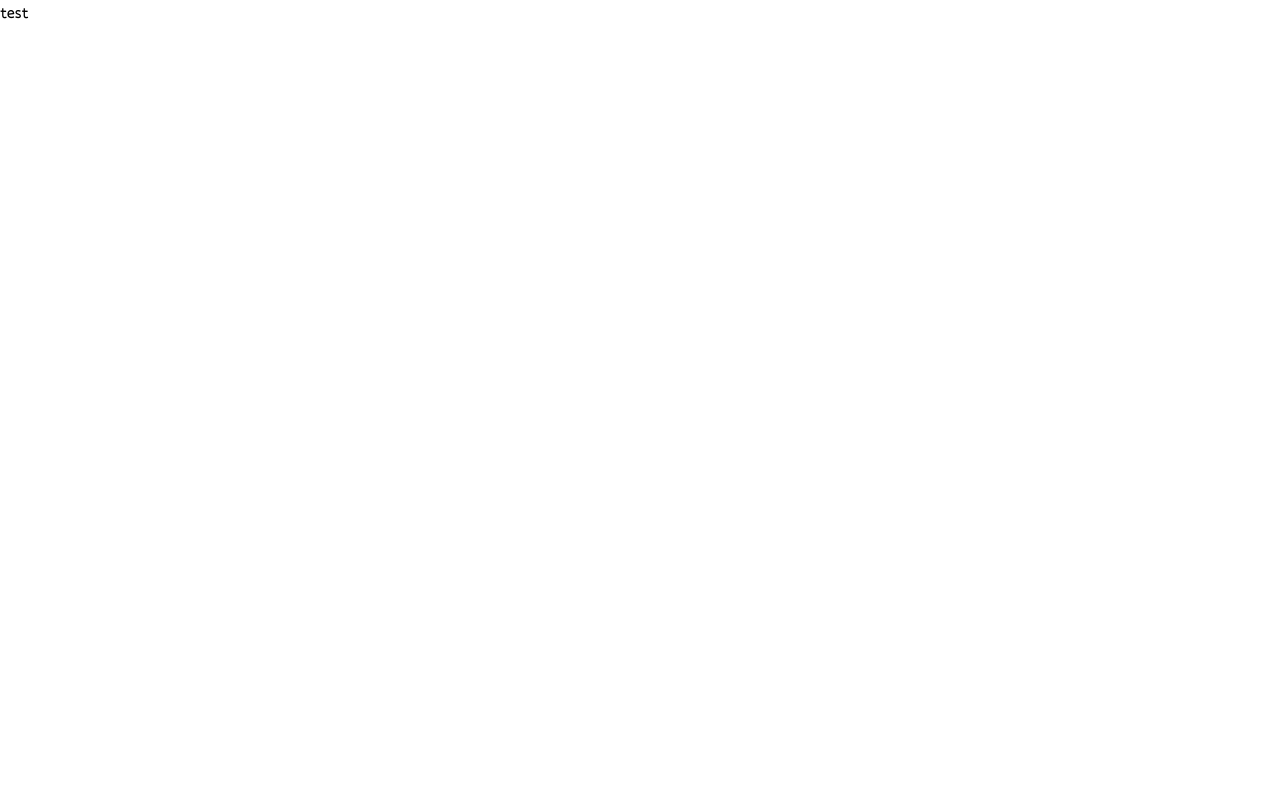
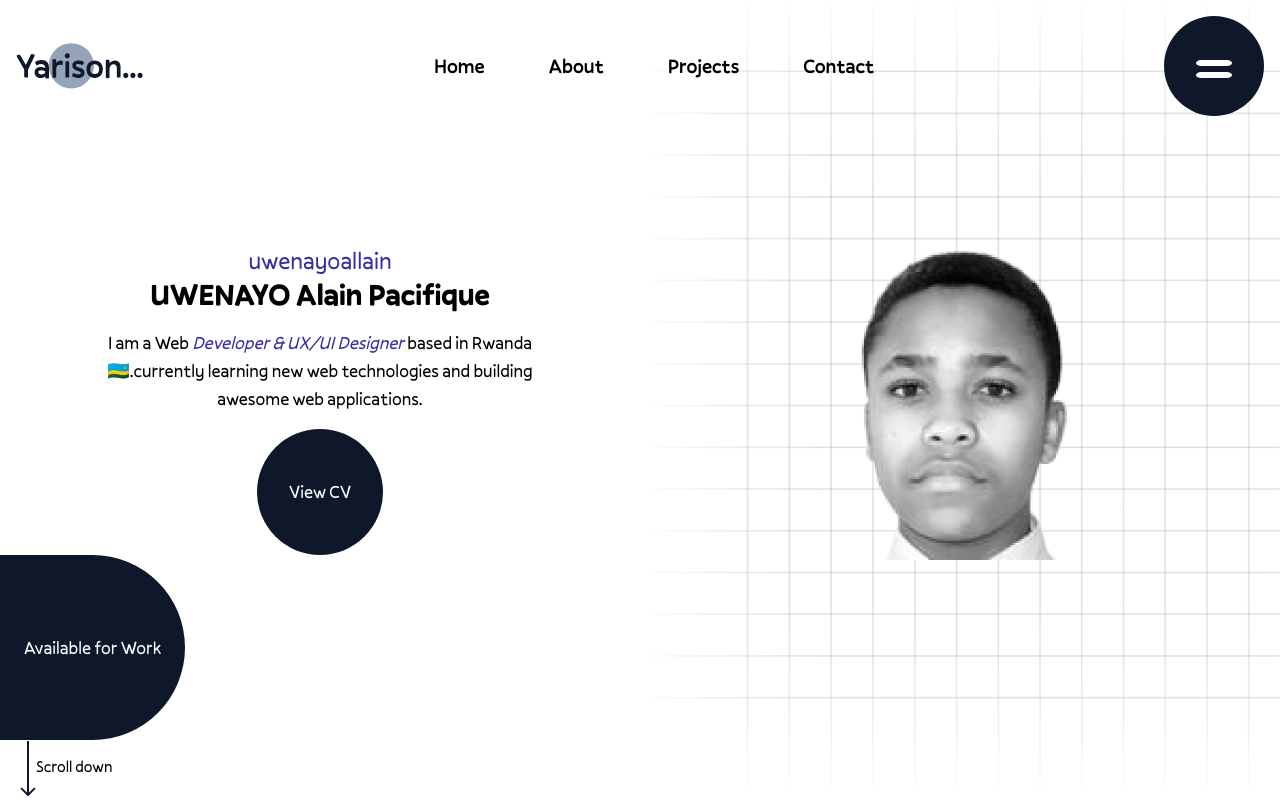
Before and after one commit to uwenayoallain/portifolio, a React (Vite) app: page / in a window 1280 px wide. Shown: the top 800 px of the page. Built offline with nearby package versions, Linux system fonts and the light colour scheme; the HTML template or start-up script is replaced by a standard one.

Commit message:
update the loader component

```diff
--- a/src/App.tsx
+++ b/src/App.tsx
@@ -4,6 +4,7 @@ import gsap from "gsap";
 import { Link, Button } from "./components/link";
 import { randomInRange } from "./utils/utils";
 import image from "./images/yarison.png";
+import Loader from "./components/Loader";
 
 /**
  * @component App, the main component
@@ -11,155 +12,105 @@ import image from "./images/yarison.png";
  */
 
 function App(): JSX.Element {
-  const [isLoading, setLoading] = React.useState(true);
   const container = React.useRef<HTMLDivElement>(null);
-  const loader = React.useRef<HTMLDivElement>(null);
-  /**
-   * @function handleLoad, a function to handle the load event
-   * @returns {void}
-   */
-  const handleLoading = (): void => {
-    setTimeout(() => {
-      setLoading(false);
-    }, randomInRange(3000, 5000));
-  };
-
-  React.useEffect(() => {
-    window.addEventListener("load", handleLoading);
-    gsap.to(loader.current, {
-      width: "100%",
-      duration: 5,
-      ease: "power3.easeOut",
-      onComplete: () => {
-        setLoading(false);
-        container.current?.classList.remove("dark");
-      },
-    });
-    return () => window.removeEventListener("load", handleLoading);
-  }, []);
   return (
     <div className='app dark' ref={container}>
-      {isLoading ? (
-        <div className='w-full h-screen bg-[#0F172A] centered cursor-hover'>
-          <div className='w-2/5 h-screen centered mersh'>
-            <div className='bg-[#1E293B66] aspect-square w-full rounded-full centered'>
-              <div>
-                <h1 className='text-white text-9xl white'>Yarison...</h1>
-                <div className='w-3/4 m-auto'>
-                  <div>
-                    <p className='py-2 text-center text-white'>loading</p>
-                    <div className='relative w-full h-2.5 rounded-full bg-slate-900'>
-                      <div
-                        className=' w-0 h-2.5 rounded-full bg-slate-50'
-                        ref={loader}
-                      />
-                      <p className='text-center text-white'>10%</p>
-                    </div>
-                  </div>
+      <Loader container={container} />
+      <div>
+        <div className='m-4 flex justify-between items-center'>
+          <div className='w-32 h-12 logo' />
+          <div className='p-4'>
+            <Link to='' c='link'>
+              Home
+            </Link>
+            <Link to='#About' c='link'>
+              About
+            </Link>
+            <Link to='#Projects' c='link'>
+              Projects
+            </Link>
+            <Link to='#Contact' c='link'>
+              Contact
+            </Link>
+          </div>
+
+          <Button>
+            <svg
+              width='36'
+              height='36'
+              viewBox='0 0 36 36'
+              fill='none'
+              xmlns='http://www.w3.org/2000/svg'>
+              <rect y='12' width='36' height='6' rx='5' fill='currentColor' />
+              <rect y='24' width='36' height='6' rx='5' fill='currentColor' />
+            </svg>
+          </Button>
+        </div>
+        <div className='content absolute top-0 w-full -z-[1]'>
+          <div className='flex h-screen relative'>
+            <div className='w-1/2 flex items-center flex-wrap'>
+              <div className='w-full'>
+                <h2 className='text-[#3730A3] text-2xl text-center'>
+                  uwenayoallain
+                </h2>
+                <h1 className='text-center text-3xl font-[Pally-Bold]'>
+                  UWENAYO Alain Pacifique
+                </h1>
+                <p className='text-center text-lg w-4/6 my-4 mx-auto'>
+                  I am a Web{" "}
+                  <span className='text-[#3730A3] italic'>
+                    Developer & UX/UI Designer
+                  </span>
+                  {"  "}
+                  based in Rwanda 🇷🇼.currently learning new web technologies and
+                  building awesome web applications.
+                </p>
+                <div className='w-max mx-auto'>
+                  <Button>View CV</Button>
+                </div>
+                <div className='absolute'>
+                  <Button c='aspect-auto rounded-l-none pl-0 !p-6'>
+                    Available for Work
+                  </Button>
+                </div>
+                <div className='absolute bottom-1 left-5'>
+                  <svg
+                    width='16'
+                    height='55'
+                    viewBox='0 0 16 55'
+                    className='inline-block'
+                    fill='none'
+                    xmlns='http://www.w3.org/2000/svg'>
+                    <path
+                      d='M7.29289 54.7071C7.68342 55.0976 8.31658 55.0976 8.7071 54.7071L15.0711 48.3431C15.4616 47.9526 15.4616 47.3195 15.0711 46.9289C14.6805 46.5384 14.0474 46.5384 13.6569 46.9289L8 52.5858L2.34314 46.9289C1.95262 46.5384 1.31945 46.5384 0.92893 46.9289C0.538406 47.3195 0.538406 47.9526 0.92893 48.3431L7.29289 54.7071ZM7 -4.37114e-08L7 54L9 54L9 4.37114e-08L7 -4.37114e-08Z'
+                      className='fill-slate-900'
+                    />
+                  </svg>
+                  <p className='inline-block'>Scroll down</p>
                 </div>
               </div>
             </div>
+            <div className='w-1/2 h-full flex items-center flex-wrap mershed-background'>
+              <div className='w-1/2 m-auto'>
+                <img src={image} alt={"Yarison | alain's face"} />
+              </div>
+            </div>
+          </div>
+          <div className='flex flex-wrap'>
+            <div className='w-1/2 pl-10 p-2'>
+              <h2 className='text-[#3730A3] text-lg font-[Pally-Bold]'>
+                Services
+              </h2>
+              <h1 className='text-6xl font-[Pally-Bold]'>
+                <span className='span block'>Developer | Designer</span>I help
+                out Companies around the world to build web-based applications,
+                and I also help out businesses to build their own websites.{" "}
+              </h1>
+            </div>
+            <div className='w-1/2 p-2 bg-red-700'></div>
           </div>
         </div>
-      ) : (
-        <p>test</p>
-        // <div>
-        //   <div className='m-4 flex justify-between items-center'>
-        //     <div className='w-32 h-12 logo' />
-        //     <div className='p-4'>
-        //       <Link to='' c='link'>
-        //         Home
-        //       </Link>
-        //       <Link to='#About' c='link'>
-        //         About
-        //       </Link>
-        //       <Link to='#Projects' c='link'>
-        //         Projects
-        //       </Link>
-        //       <Link to='#Contact' c='link'>
-        //         Contact
-        //       </Link>
-        //     </div>
-
-        //     <Button>
-        //       <svg
-        //         width='36'
-        //         height='36'
-        //         viewBox='0 0 36 36'
-        //         fill='none'
-        //         xmlns='http://www.w3.org/2000/svg'>
-        //         <rect y='12' width='36' height='6' rx='5' fill='currentColor' />
-        //         <rect y='24' width='36' height='6' rx='5' fill='currentColor' />
-        //       </svg>
-        //     </Button>
-        //   </div>
-        //   <div className='content absolute top-0 w-full -z-[1]'>
-        //     <div className='flex h-screen relative'>
-        //       <div className='w-1/2 flex items-center flex-wrap'>
-        //         <div className='w-full'>
-        //           <h2 className='text-[#3730A3] text-2xl text-center'>
-        //             uwenayoallain
-        //           </h2>
-        //           <h1 className='text-center text-3xl font-[Pally-Bold]'>
-        //             UWENAYO Alain Pacifique
-        //           </h1>
-        //           <p className='text-center text-lg w-4/6 my-4 mx-auto'>
-        //             I am a Web{" "}
-        //             <span className='text-[#3730A3] italic'>
-        //               Developer & UX/UI Designer
-        //             </span>
-        //             {"  "}
-        //             based in Rwanda 🇷🇼.currently learning new web technologies
-        //             and building awesome web applications.
-        //           </p>
-        //           <div className='w-max mx-auto'>
-        //             <Button>View CV</Button>
-        //           </div>
-        //           <div className='absolute'>
-        //             <Button c='aspect-auto rounded-l-none pl-0 !p-6'>
-        //               Available for Work
-        //             </Button>
-        //           </div>
-        //           <div className='absolute bottom-1 left-5'>
-        //             <svg
-        //               width='16'
-        //               height='55'
-        //               viewBox='0 0 16 55'
-        //               className='inline-block'
-        //               fill='none'
-        //               xmlns='http://www.w3.org/2000/svg'>
-        //               <path
-        //                 d='M7.29289 54.7071C7.68342 55.0976 8.31658 55.0976 8.7071 54.7071L15.0711 48.3431C15.4616 47.9526 15.4616 47.3195 15.0711 46.9289C14.6805 46.5384 14.0474 46.5384 13.6569 46.9289L8 52.5858L2.34314 46.9289C1.95262 46.5384 1.31945 46.5384 0.92893 46.9289C0.538406 47.3195 0.538406 47.9526 0.92893 48.3431L7.29289 54.7071ZM7 -4.37114e-08L7 54L9 54L9 4.37114e-08L7 -4.37114e-08Z'
-        //                 className='fill-slate-900'
-        //               />
-        //             </svg>
-        //             <p className='inline-block'>Scroll down</p>
-        //           </div>
-        //         </div>
-        //       </div>
-        //       <div className='w-1/2 h-full flex items-center flex-wrap mershed-background'>
-        //         <div className='w-1/2 m-auto'>
-        //           <img src={image} alt={"Yarison | alain's face"} />
-        //         </div>
-        //       </div>
-        //     </div>
-        //     <div className='flex flex-wrap'>
-        //       <div className='w-1/2 pl-10 p-2'>
-        //         <h2 className='text-[#3730A3] text-lg font-[Pally-Bold]'>
-        //           Services
-        //         </h2>
-        //         <h1 className='text-6xl font-[Pally-Bold]'>
-        //           <span className='span block'>Developer | Designer</span>I help
-        //           out Companies around the world to build web-based
-        //           applications, and I also help out businesses to build their
-        //           own websites.{" "}
-        //         </h1>
-        //       </div>
-        //       <div className='w-1/2 p-2 bg-red-700'></div>
-        //     </div>
-        //   </div>
-        // </div>
-      )}
+      </div>
     </div>
   );
 }
--- /dev/null
+++ b/src/components/Loader.tsx
@@ -0,0 +1,70 @@
+import React from "react";
+import gsap from "gsap";
+import { randomInRange } from "../utils/utils";
+
+/**
+ *
+ * @param container the container to render the loader
+ * @returns {JSX.Element}
+ */
+
+export default function Loader({
+  container,
+}: {
+  container: React.RefObject<HTMLDivElement>;
+}): JSX.Element {
+  const loader = React.useRef<HTMLDivElement>(null);
+  const [isLoading, setLoading] = React.useState(true);
+
+  /**
+   * @function handleLoad, a function to handle the load event
+   * @returns {void}
+   */
+
+  const handleLoading = (): void => {
+    setTimeout(() => {
+      setLoading(false);
+    }, randomInRange(3000, 5000));
+  };
+
+  React.useEffect(() => {
+    window.addEventListener("load", handleLoading);
+    gsap.to(loader.current, {
+      width: "100%",
+      duration: 5,
+      ease: "power3.easeOut",
+      onComplete: () => {
+        setLoading(false);
+        container.current?.classList.remove("dark");
+      },
+    });
+    return () => window.removeEventListener("load", handleLoading);
+  }, []);
+  return (
+    <>
+      {isLoading ? (
+        <div className='w-full h-screen bg-[#0F172A] centered cursor-hover'>
+          <div className='w-2/5 h-screen centered mersh'>
+            <div className='bg-[#1E293B66] aspect-square w-full rounded-full centered'>
+              <div>
+                <h1 className='text-white text-9xl white'>Yarison...</h1>
+                <div className='w-3/4 m-auto'>
+                  <div>
+                    <p className='py-2 text-center text-white'>loading</p>
+                    <div className='relative w-full h-2.5 rounded-full bg-slate-900'>
+                      <div
+                        className=' w-0 h-2.5 rounded-full bg-slate-50'
+                        ref={loader}
+                      />
+                      <p className='text-center text-white'>10%</p>
+                    </div>
+                  </div>
+                </div>
+              </div>
+            </div>
+          </div>
+        </div>
+      ) : null}
+    </>
+  );
+}
```
Also changed, not shown: src/components/cursor.tsx (added).
